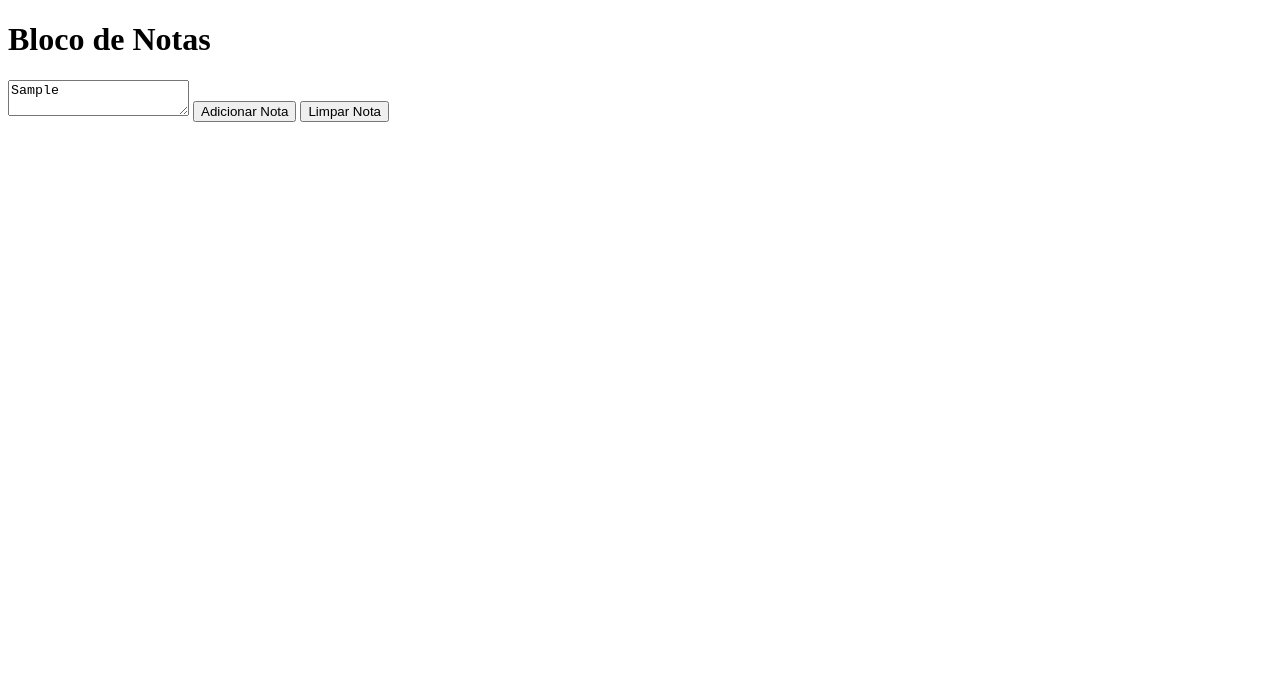
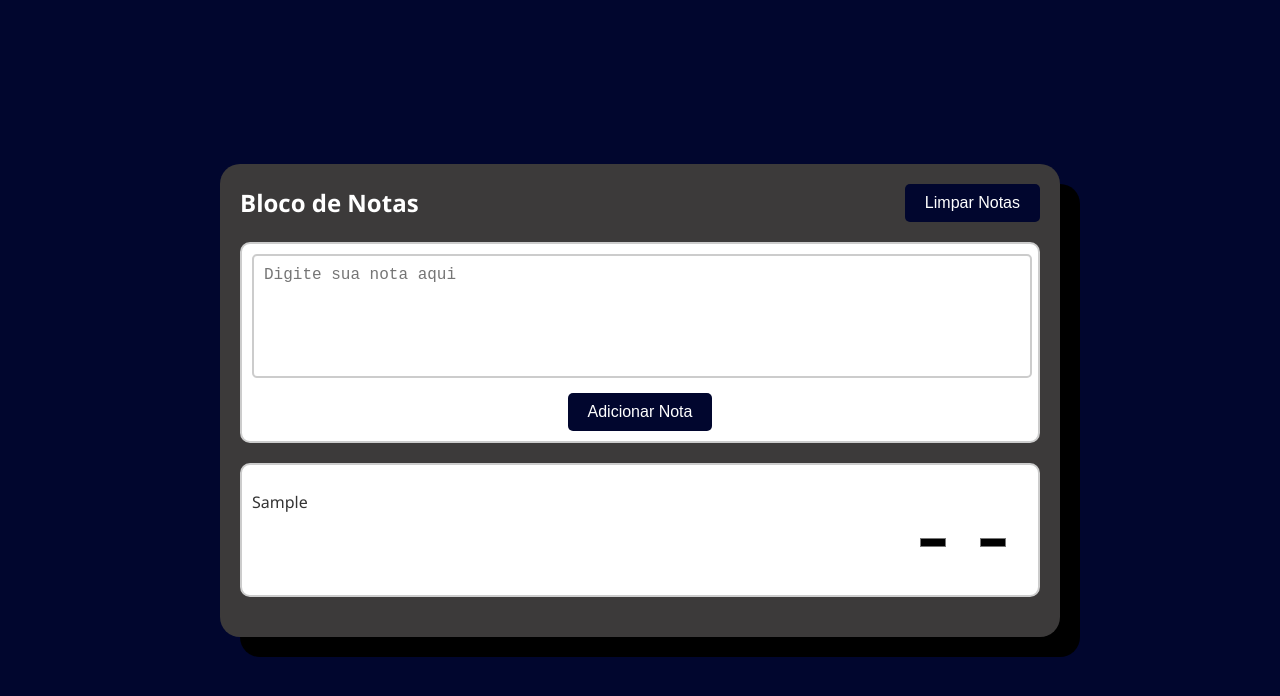
Before and after one commit to Matheus904-12/Bloco-de-Notas, a plain HTML site: page index.html in a window 1280 px wide. Both pictures are taken after typing "Sample" into the empty fields and a click on the button "Adicionar Nota". Drawn offline with Linux system fonts and the light colour scheme.

Commit message:
Terminado

```diff
--- a/index.html
+++ b/index.html
@@ -3,17 +3,21 @@
 <head>
     <meta charset="UTF-8">
     <meta name="viewport" content="width=device-width, initial-scale=1.0">
+    <link rel="stylesheet" href="style.css">
     <title>Bloco de Notas</title>
-    <link rel="stylesheet" href="style.css">
-    <link rel="shortcut icon" type="imagex/png" href="icon.png">
-
 </head>
 <body>
-    <h1>Bloco de Notas</h1>
-    <textarea id="nova-nota"></textarea>
-    <button id="adicionar-nota">Adicionar Nota</button>
-    <button id="limpar-notas">Limpar Nota</button>
-    <div class="notas-salvas"></div>
+    <div class="container">
+        <div class="header">
+            <h1>Bloco de Notas</h1>
+            <button id="limpar-notas">Limpar Notas</button>
+        </div>
+        <div class="nota">
+            <textarea id="nova-nota" placeholder="Digite sua nota aqui"></textarea>
+            <button id="adicionar-nota">Adicionar Nota</button>
+        </div>
+        <div id="notas-salvas"></div>
+    </div>
     <script src="main.js"></script>
 </body>
 </html>
--- a/main.js
+++ b/main.js
@@ -1,40 +1,47 @@
-const novaNota = document.getElementById("nova-nota");
-const adicionarNota = document.getElementById("adicionar-nota");
-const limparNotas = document.getElementById("limpar-notas");
-const notasSalvas = document.getElementById("notas-salvas");
+// Captura os elementos HTML usando seus IDs
+const novaNota = document.getElementById("nova-nota"); // Captura a textarea para inserir uma nova nota
+const adicionarNota = document.getElementById("adicionar-nota"); // Captura o botão para adicionar uma nova nota
+const limparNotas = document.getElementById("limpar-notas"); // Captura o botão para limpar todas as notas
+const notasSalvas = document.getElementById("notas-salvas"); // Captura o elemento que conterá as notas salvas
 
 // Verifica se há alguma nota no armazenamento local
 if (localStorage.getItem("notas")) {
-    // Recupera o valor do item "notas" do localStorage e converte de volta para JS usando JSON.parse()
+    // Recupera as notas do armazenamento local e as converte de volta para JavaScript
     const notas = JSON.parse(localStorage.getItem("notas"));
 
-    // Percorre cada nota usando loop e usa a função criarNota()
+    // Itera sobre cada nota e chama a função 'criarNota' para exibi-las
     notas.forEach(function (nota, index) {
         criarNota(nota.texto, index, nota.cor);
     });
 }
 
-// Adiciona nova nota
+/// Adiciona um evento de clique ao botão "Adicionar Nota"
 adicionarNota.addEventListener("click", function () {
-    // Pega texto do textarea, salvando em textoNota sem espaços no início e final
+    // Obtém o texto da nova nota, removendo espaços em branco no início e no final
     const textoNota = novaNota.value.trim();
 
     if (textoNota !== '') {
+        // Chama a função 'criarNota' para criar uma nova nota
         criarNota(textoNota);
+        // Chama a função 'salvarNota' para atualizar o armazenamento local
         salvarNota();
+        // Limpa a textarea após adicionar a nota
         novaNota.value = '';
     }
 });
 
-// Apaga todas as notas
+// Adiciona um evento de clique ao botão "Limpar Notas"
 limparNotas.addEventListener("click", function () {
     notasSalvas.innerHTML = '';
     localStorage.removeItem('notas');
 });
 
-// Função para criar nova nota
-function criarNota(texto, index, cor) {
+// Função para criar uma nova nota na interface
+function criarNota(texto, index, cor, corTexto) {
     const div = document.createElement("div");
+    const divEditar = document.createElement("div")
+    const divEditarTexto = document.createElement("div")
+    const divEditarCor = document.createElement("div")
 
     const p = document.createElement("p");
     const botaoEditar = document.createElement("button");
@@ -43,21 +50,38 @@ function criarNota(texto, index, cor) {
     const inputCor = document.createElement("input");
     inputCor.type = "color";
 
+    const inputCorTexto = document.createElement("input");
+    inputCorTexto.type = "color";
+
     p.textContent = texto;
     botaoEditar.textContent = "Editar";
     botaoExcluir.textContent = "Excluir";
 
+
     div.appendChild(p);
-    div.appendChild(botaoEditar);
-    div.appendChild(botaoExcluir);
-    div.appendChild(inputCor);
+    div.appendChild(divEditar);
+    divEditar.appendChild(divEditarTexto);
+    divEditar.appendChild(divEditarCor);
+
+
+    divEditarTexto.appendChild(botaoEditar);
+    divEditarTexto.appendChild(botaoExcluir);
+
+    divEditarCor.appendChild(inputCor);
+    divEditarCor.appendChild(inputCorTexto);
 
     div.className = "nota";
+    divEditar.className = "divEditar";
+    divEditarTexto.className = "divEditarTexto"
+    divEditarCor.className = "divEditarCor"
+
 
     // Verifica se o índice é indefinido
     if (index !== undefined) {
         inputCor.value = cor;
+        inputCorTexto.value = corTexto;
         div.style.backgroundColor = cor;
+        p.style.color = corTexto;
     }
 
     notasSalvas.appendChild(div);
@@ -72,10 +96,23 @@ function criarNota(texto, index, cor) {
 
     // Função para editar nota
     botaoEditar.addEventListener("click", function () {
-        editarNota(p, div, inputCor);
+        editarNota(p, div, inputCor, inputCorTexto);
     });
 
-    function editarNota(p, div, inputCor) {
+
+    inputCor.addEventListener("input", function () {
+        div.style.backgroundColor = inputCor.value;
+        salvarNota();
+    });
+
+    // Detect mudança de cor do texto
+    inputCorTexto.addEventListener("input", function () {
+        p.style.color = inputCorTexto.value;
+        salvarNota();
+    });
+
+    // Função para editar uma nota
+    function editarNota(p, div, inputCor, inputCorTexto) {
         const textareaEdicao = document.createElement("textarea");
         textareaEdicao.value = p.textContent;
         div.replaceChild(textareaEdicao, p);
@@ -89,17 +126,19 @@ function criarNota(texto, index, cor) {
             div.replaceChild(p, textareaEdicao);
             div.removeChild(botaoSalvar);
             div.style.backgroundColor = inputCor.value;
+            p.style.color = inputCorTexto.value;
             salvarNota();
         });
     }
 }
 
-// Função para salvar notas no armazenamento local
+// Função para salvar as notas no armazenamento local
 function salvarNota() {
     const notas = [];
     const divsNotas = notasSalvas.querySelectorAll(".nota");
-
+// Itera sobre cada div de nota
     divsNotas.forEach(function (div) {
+        // Obtém o texto da nota e a cor selecionada
         const p = div.querySelector('p');
         const inputCor = div.querySelector("input");
         notas.push({
@@ -108,6 +147,6 @@ function salvarNota() {
         });
     });
 
-    // JSON.stringify converte o array de notas em uma string JSON
+    // Converte o array de notas em uma string JSON e armazena no localStorage
     localStorage.setItem("notas", JSON.stringify(notas));
 }
--- a/style.css
+++ b/style.css
@@ -1,3 +1,115 @@
-*{
-    color: rgba(red, green, blue, alpha);
+body {
+    font-family: 'Segoe UI', Tahoma, Geneva, Verdana, sans-serif;
+    background-color: #01062e;
+    color: #333;
+    margin: 0;
+    display: flex;
+    justify-content: center;
+    align-items: center;
+    height: 100vh;
 }
+
+.container {
+    max-width: 800px;
+    width: 100%;
+    padding: 20px;
+    background-color: #3c3a3a;
+    border-radius: 20px;
+    box-shadow: 20px 20px rgb(0, 0, 0);
+}
+
+.header {
+    display: flex;
+    justify-content: space-between;
+    align-items: center;
+    margin-bottom: 20px;
+}
+
+h1 {
+    font-size: 24px;
+    margin: 0;
+    color: white;
+}
+
+button {
+    padding: 10px 20px;
+    font-size: 16px;
+    background-color: #01062e;
+    color: #fff;
+    border: none;
+    border-radius: 5px;
+    cursor: pointer;
+}
+
+button:hover {
+    background-color: #000000;
+}
+
+.nota textarea {
+    width: calc(100% - 20px);
+    height: 100px;
+    padding: 10px;
+    margin-bottom: 10px;
+    border: 2px solid #ccc;
+    border-radius: 5px;
+    font-size: 16px;
+    resize: none;
+}
+
+.nota button {
+    display: block;
+    margin: 0 auto;
+}
+
+.nota .divEditar {
+    display: flex;
+    justify-content: space-between;
+}
+
+.nota .divEditarTexto button, .nota .divEditarCor input {
+    margin-right: 10px;
+}
+
+.nota {
+    background-color: #fff;
+    border: 2px solid #ccc;
+    border-radius: 10px;
+    padding: 10px;
+    margin-bottom: 20px;
+    position: relative;
+    transition: transform 0.2s;
+}
+
+.nota:hover {
+    transform: scale(1.02);
+}
+
+.divEditarTexto button, .divEditarCor input {
+    background-color: #ffffff;
+    border: none;
+    border-radius: 5px;
+    padding: 5px 10px;
+    color: #fff;
+    cursor: pointer;
+    transition: background-color 0.2s;
+}
+
+.divEditarTexto button:hover, .divEditarCor input:hover {
+    background-color: #7d7d7d;
+}
+
+.divEditarCor input {
+    /* Agora o inputCorTexto será visível */
+    display: inline-block;
+}
+
+.divEditarTexto button {
+    border: none;
+    background: none;
+    font-size: 16px;
+    cursor: pointer;
+}
+
+#Editar {
+    color: aquamarine;
+}
```
